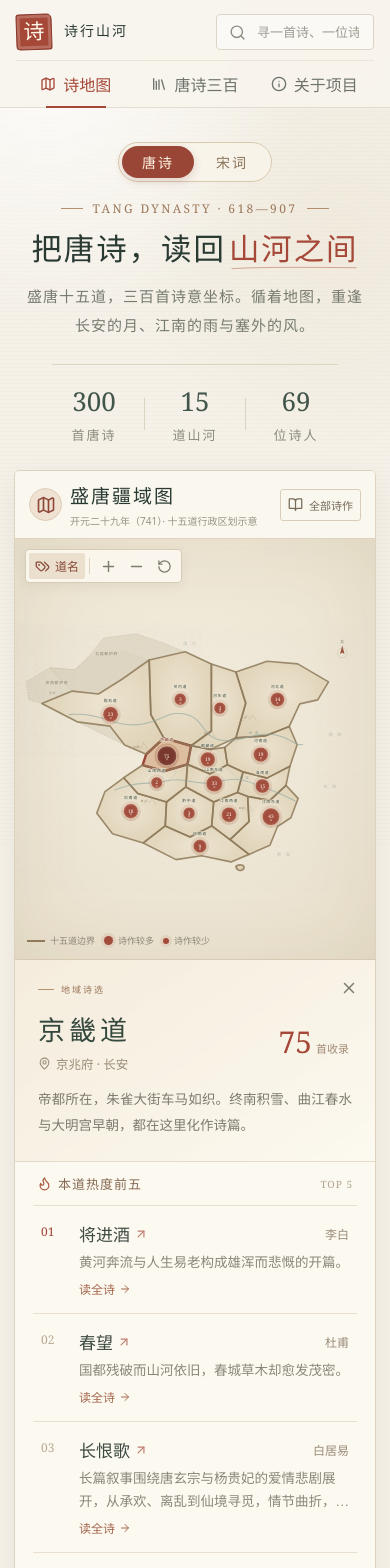
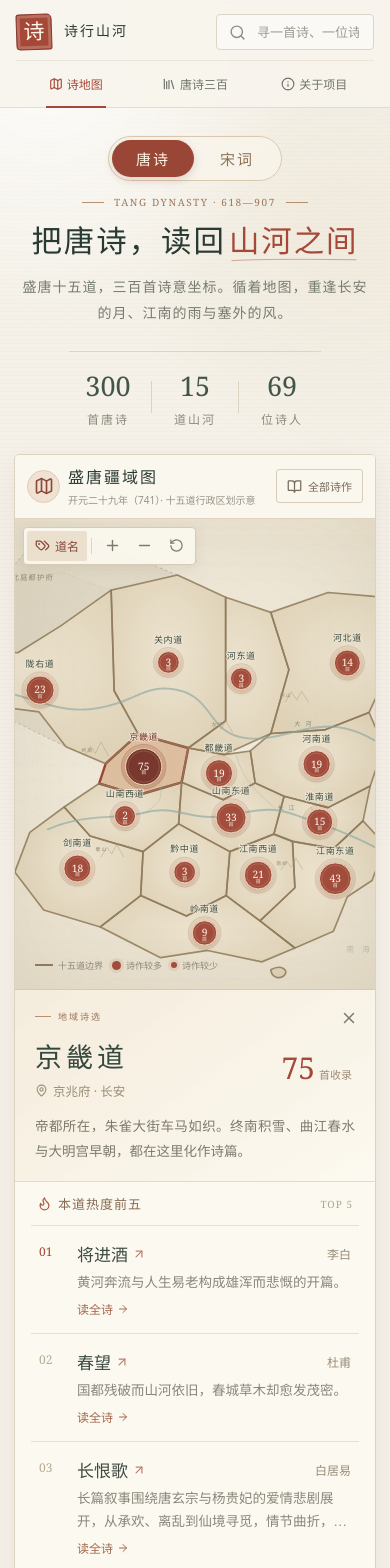
Before and after one commit to LiangjiChen/cultural-on-map, a React (Vite) app: page / in a window 390 px wide. Shown: the top 1568 px of the page. Built offline with nearby package versions, Linux system fonts and the light colour scheme.

Commit message:
feat: update workspace
Co-authored-by: traeagent <traeagent@users.noreply.github.com>

```diff
--- a/src/App.tsx
+++ b/src/App.tsx
@@ -208,7 +208,7 @@ export default function App() {
                 onMore={() => openLibrary(selectedRegionId)}
               />
               {!selectedRegion && (
-                <div className="map-selection-hint"><MapPin size={15} />点击朱砂圆点，寻访一方{noun}意</div>
+                <div className="map-selection-hint"><MapPin size={15} />点击朱砂圆点，寻访一方{noun}意<em>左右滑动</em></div>
               )}
             </div>
             <footer className="map-card-footer">
--- a/src/components/SongMap.tsx
+++ b/src/components/SongMap.tsx
@@ -1,4 +1,4 @@
-import { useMemo, useState } from 'react'
+import { useEffect, useMemo, useRef, useState } from 'react'
 import { Minus, Plus, RotateCcw, Tags } from 'lucide-react'
 import { songRegions as regions } from '../data/songRegions'
 
@@ -12,7 +12,19 @@ export function SongMap({ counts, selectedRegionId, onSelect }: SongMapProps) {
   const [zoom, setZoom] = useState(1)
   const [showLabels, setShowLabels] = useState(true)
   const [hoveredId, setHoveredId] = useState<string | null>(null)
+  const scrollRef = useRef<HTMLDivElement>(null)
   const maxCount = useMemo(() => Math.max(1, ...Object.values(counts)), [counts])
+
+  useEffect(() => {
+    const el = scrollRef.current
+    if (!el) return
+    const center = () => {
+      if (el.scrollWidth > el.clientWidth) el.scrollLeft = (el.scrollWidth - el.clientWidth) / 2
+    }
+    const frame = window.requestAnimationFrame(center)
+    const timer = window.setTimeout(center, 180)
+    return () => { window.cancelAnimationFrame(frame); window.clearTimeout(timer) }
+  }, [])
 
   const changeZoom = (amount: number) => {
     setZoom(value => Math.min(1.75, Math.max(0.8, Number((value + amount).toFixed(2)))))
@@ -37,7 +49,8 @@ export function SongMap({ counts, selectedRegionId, onSelect }: SongMapProps) {
         <button className="map-tool icon-only" onClick={resetMap} aria-label="重置地图"><RotateCcw size={15} /></button>
       </div>
 
-      <svg viewBox="0 0 1100 780" className="map-svg" role="img" aria-label="北宋元丰年间二十四路行政区划示意地图">
+      <div className="map-scroll" ref={scrollRef}>
+        <svg viewBox="0 0 1100 780" className="map-svg" role="img" aria-label="北宋元丰年间二十四路行政区划示意地图">
         <defs>
           <linearGradient id="land-wash" x1="0" y1="0" x2="0" y2="1">
             <stop offset="0" stopColor="#e8ddc4" />
@@ -155,6 +168,7 @@ export function SongMap({ counts, selectedRegionId, onSelect }: SongMapProps) {
                     }
                   }}
                 >
+                  <circle className="marker-hit" r={Math.max(radius + 16, 36)} />
                   <circle className="marker-ripple" r={radius + 7} />
                   {showLabels && hoveredId !== region.id && <text className="marker-region-name" y={-radius - 15}>{region.name}</text>}
                   <circle className="marker-core" r={radius} filter="url(#song-marker-shadow)" />
@@ -181,6 +195,7 @@ export function SongMap({ counts, selectedRegionId, onSelect }: SongMapProps) {
           <circle cy="4" r="15" />
         </g>
       </svg>
+      </div>
 
       <div className="map-legend">
         <span><i className="legend-boundary" />二十四路边界</span>
--- a/src/components/TangMap.tsx
+++ b/src/components/TangMap.tsx
@@ -1,4 +1,4 @@
-import { useMemo, useState } from 'react'
+import { useEffect, useMemo, useRef, useState } from 'react'
 import { Minus, Plus, RotateCcw, Tags } from 'lucide-react'
 import { regions } from '../data/regions'
 
@@ -12,7 +12,19 @@ export function TangMap({ counts, selectedRegionId, onSelect }: TangMapProps) {
   const [zoom, setZoom] = useState(1)
   const [showLabels, setShowLabels] = useState(true)
   const [hoveredId, setHoveredId] = useState<string | null>(null)
+  const scrollRef = useRef<HTMLDivElement>(null)
   const maxCount = useMemo(() => Math.max(...Object.values(counts)), [counts])
+
+  useEffect(() => {
+    const el = scrollRef.current
+    if (!el) return
+    const center = () => {
+      if (el.scrollWidth > el.clientWidth) el.scrollLeft = (el.scrollWidth - el.clientWidth) / 2
+    }
+    const frame = window.requestAnimationFrame(center)
+    const timer = window.setTimeout(center, 180)
+    return () => { window.cancelAnimationFrame(frame); window.clearTimeout(timer) }
+  }, [])
 
   const changeZoom = (amount: number) => {
     setZoom(value => Math.min(1.75, Math.max(0.8, Number((value + amount).toFixed(2)))))
@@ -37,7 +49,8 @@ export function TangMap({ counts, selectedRegionId, onSelect }: TangMapProps) {
         <button className="map-tool icon-only" onClick={resetMap} aria-label="重置地图"><RotateCcw size={15} /></button>
       </div>
 
-      <svg viewBox="0 0 1100 780" className="map-svg" role="img" aria-label="唐朝开元年间十五道行政区划示意地图">
+      <div className="map-scroll" ref={scrollRef}>
+        <svg viewBox="0 0 1100 780" className="map-svg" role="img" aria-label="唐朝开元年间十五道行政区划示意地图">
         <defs>
           <filter id="paper-grain">
             <feTurbulence type="fractalNoise" baseFrequency="0.75" numOctaves="2" seed="8" result="noise" />
@@ -153,6 +166,7 @@ export function TangMap({ counts, selectedRegionId, onSelect }: TangMapProps) {
                     }
                   }}
                 >
+                  <circle className="marker-hit" r={Math.max(radius + 16, 36)} />
                   <circle className="marker-ripple" r={radius + 7} />
                   {showLabels && hoveredId !== region.id && <text className="marker-region-name" y={-radius - 15}>{region.name}</text>}
                   <circle className="marker-core" r={radius} filter="url(#marker-shadow)" />
@@ -179,6 +193,7 @@ export function TangMap({ counts, selectedRegionId, onSelect }: TangMapProps) {
           <circle cy="4" r="15" />
         </g>
       </svg>
+      </div>
 
       <div className="map-legend">
         <span><i className="legend-boundary" />十五道边界</span>
--- a/src/styles.css
+++ b/src/styles.css
@@ -198,6 +198,7 @@ main { max-width: 1540px; margin: 0 auto; padding: 0 32px; }
 .map-stage { position: relative; flex: 1; min-height: 650px; overflow: hidden; background: #eee8d9; }
 .tang-map { position: absolute; inset: 0; overflow: hidden; background: radial-gradient(circle at 47% 44%, #f4eedf 0, #ede5d3 62%, #e7deca 100%); }
 .tang-map::after { content: ""; position: absolute; inset: 0; pointer-events: none; box-shadow: inset 0 0 80px rgba(106,86,48,.07); }
+.map-scroll { position: absolute; inset: 0; }
 .map-svg { display: block; width: 100%; height: 100%; }
 .map-coordinate-lines path { fill: none; stroke: #9f9a85; stroke-width: .5; stroke-dasharray: 2 9; opacity: .15; }
 .zoom-layer { transition: transform .28s ease; }
@@ -243,6 +244,7 @@ main { max-width: 1540px; margin: 0 auto; padding: 0 32px; }
 .region-marker:hover .marker-core { fill: #b45c45; }
 .region-marker.selected .marker-core { fill: #79372f; }
 .marker-inner-ring { fill: none; stroke: rgba(255,243,216,.38); stroke-width: .7; pointer-events: none; }
+.marker-hit { fill: rgba(0,0,0,0); pointer-events: all; }
 .marker-count { fill: #fff7e7; font-family: Georgia, serif; font-size: 15px; text-anchor: middle; dominant-baseline: middle; pointer-events: none; }
 .marker-unit { fill: rgba(255,247,231,.8); font-family: var(--serif); font-size: 7px; text-anchor: middle; pointer-events: none; }
 .marker-region-name { fill: #3e4c42; stroke: rgba(239,231,212,.95); stroke-width: 3px; paint-order: stroke; font-family: var(--serif); font-size: 12px; font-weight: 600; letter-spacing: 2px; text-anchor: middle; pointer-events: none; }
@@ -681,3 +683,66 @@ main { max-width: 1540px; margin: 0 auto; padding: 0 32px; }
   .poem-detail-footer > span { font-size: 9.5px; }
   .map-legend { font-size: 9px; }
 }
+
+/* 手机端交互与安全区优化 */
+@media (max-width: 780px) {
+  .site-header { padding-top: calc(12px + env(safe-area-inset-top)); }
+  .main-nav button { font-size: 13px; gap: 4px; white-space: nowrap; }
+  .main-nav button svg { width: 14px; height: 14px; }
+  .collection-switch { margin-bottom: 14px; }
+  .collection-switch button { padding: 8px 24px; font-size: 15px; }
+  .hero-section { padding-top: 28px; }
+  .hero-kicker { font-size: 10px; letter-spacing: 1.6px; }
+  .hero-copy > p { font-size: 14px; line-height: 1.85; }
+  .hero-stats { gap: 20px; padding-top: 15px; }
+  .hero-stats strong { font-size: 27px; }
+  .hero-stats span { font-size: 12px; }
+
+  .map-card-header { min-height: 64px; height: auto; padding: 9px 12px; gap: 8px; }
+  .map-title h2 { font-size: 16px; }
+  .map-title p { font-size: 10px; line-height: 1.5; }
+  .map-header-actions button { padding: 8px 10px; }
+
+  .tang-map { height: 470px; }
+  .map-scroll { overflow-x: auto; overflow-y: hidden; -webkit-overflow-scrolling: touch; scrollbar-width: none; }
+  .map-scroll::-webkit-scrollbar { display: none; }
+  .map-svg { width: 100%; min-width: 663px; height: 470px; }
+  .map-tools { top: 8px; left: 8px; height: 38px; }
+  .map-tool { height: 30px; padding: 0 8px; }
+  .map-tool.icon-only { min-width: 32px; justify-content: center; }
+  .map-legend { left: 10px; bottom: 10px; padding: 7px 10px; }
+  .map-selection-hint { position: static; left: auto; bottom: auto; transform: none; justify-content: center; margin: 0 12px 10px; padding: 9px 12px; }
+  .map-selection-hint em { display: inline; padding-left: 8px; margin-left: 2px; border-left: 1px solid #d8c7ae; color: #a58f78; font-style: normal; }
+  .marker-region-name { font-size: 15px; letter-spacing: 1px; }
+  .marker-count { font-size: 17px; }
+  .marker-unit { font-size: 9px; }
+
+  .region-panel-head { padding: 20px 20px 16px; }
+  .region-poem-list { padding: 0 16px 4px; }
+  .region-index { padding: 15px 12px; }
+  .region-index-list { gap: 3px 8px; }
+  .region-index-item { grid-template-columns: 18px minmax(0,1fr) 30px; }
+  .index-region-info strong { font-size: 13px; letter-spacing: 0; }
+  .index-region-info small { font-size: 10px; }
+  .index-count { font-size: 15px; }
+
+  .poetry-quote-strip { padding: 18px; }
+  .modal-close { top: calc(18px + env(safe-area-inset-top)); right: 16px; }
+  .poem-detail-seal { top: calc(23px + env(safe-area-inset-top)); }
+  .library-header { padding-top: calc(22px + env(safe-area-inset-top)); }
+  .library-toolbar { padding: 12px 16px 10px; }
+  .library-region-select select, .page-size-select select { min-width: 0; }
+  .library-footer { padding-bottom: calc(12px + env(safe-area-inset-bottom)); }
+  .poem-detail-scroll { padding-top: calc(40px + env(safe-area-inset-top)); padding-left: 20px; padding-right: 20px; }
+  .poem-detail-header h2 { overflow-wrap: anywhere; }
+  .poem-detail-footer { padding-bottom: calc(12px + env(safe-area-inset-bottom)); }
+}
+
+@media (max-width: 420px) {
+  .main-nav button { font-size: 12px; letter-spacing: 0; }
+  .hero-stats { gap: 14px; }
+  .hero-stats > div { min-width: 58px; }
+  .index-region-info small { display: none; }
+  .poem-detail-header h2 { font-size: 28px; }
+  .poem-full-text p { font-size: 19px; letter-spacing: 1px; }
+}
```
